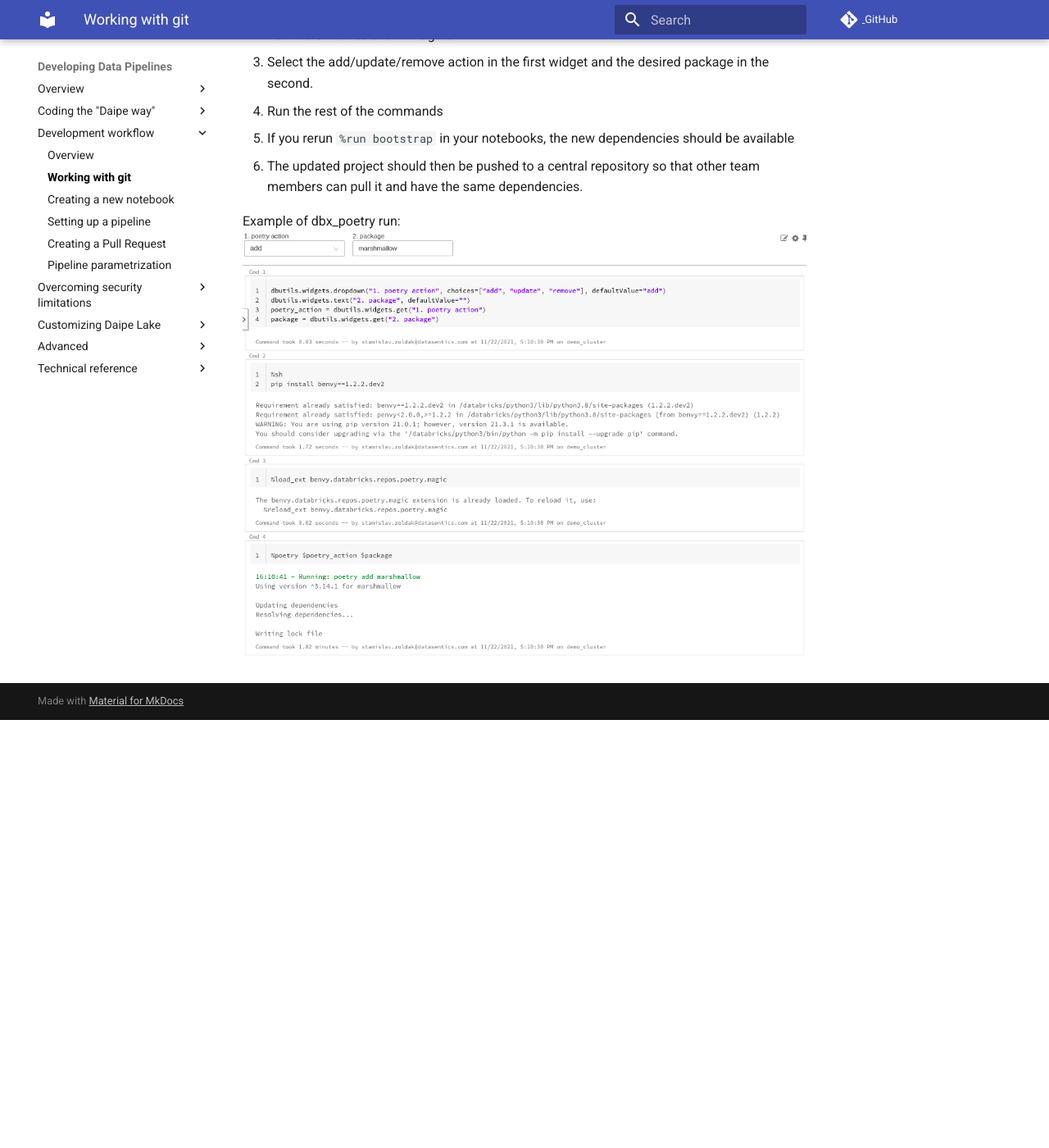
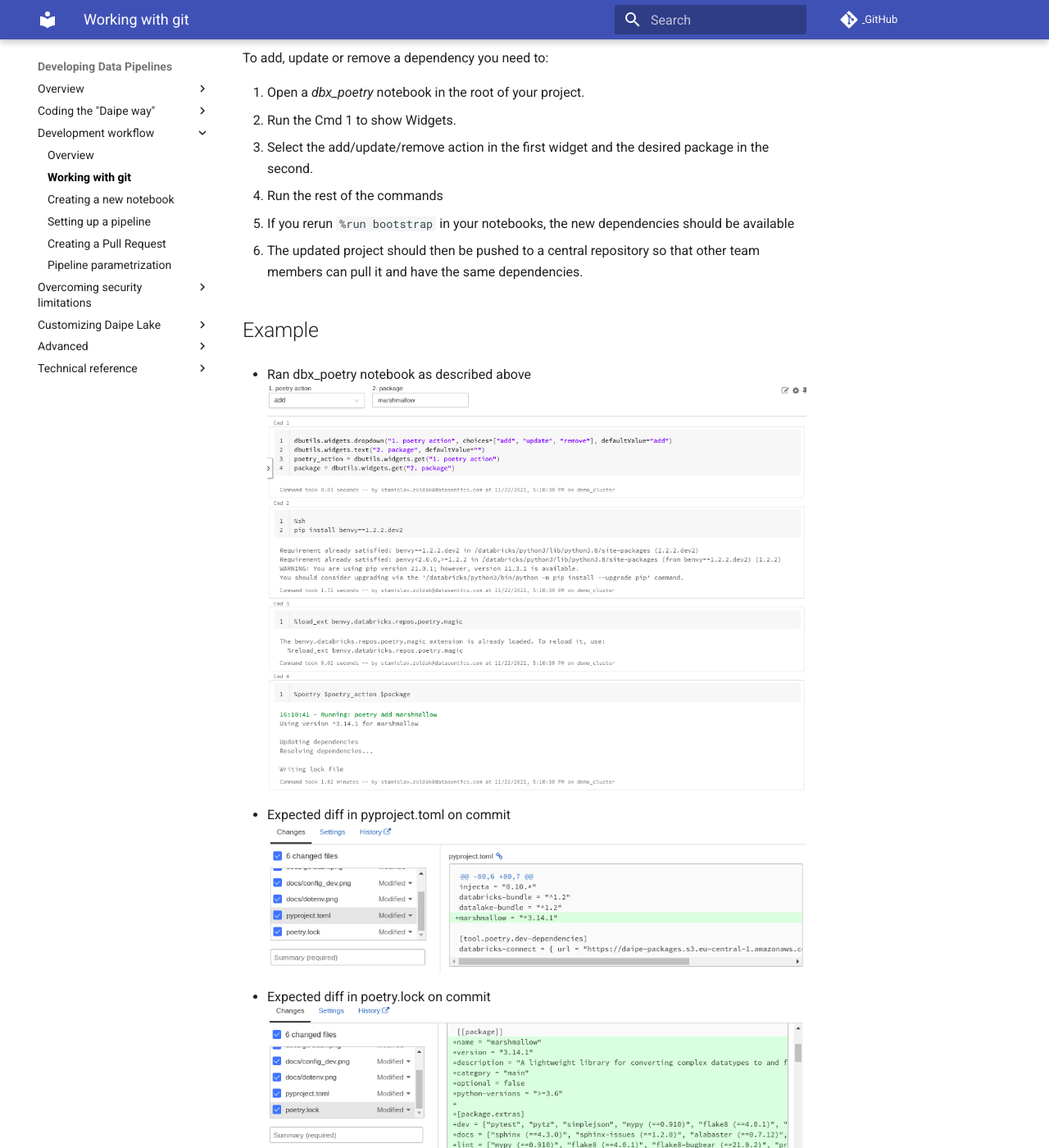
Before and after one commit to daipe-ai/platform-docs, an MkDocs documentation site: the page built from docs/working-with-git.md, in a window 1280 px wide and 1400 px high, scrolled down 2009 px. Shown: the whole window at 82% size. Built offline with MkDocs 1.6.1 and Material for MkDocs 9.7.7, drawn with Linux system fonts in a browser that asks for light colours; comment, search, counter and statistics services are not loaded; before the commit the page ends 2887 px from its top, so only the background shows below that; some of the changed text lies outside the part shown.

```diff
--- a/docs/working-with-git.md
+++ b/docs/working-with-git.md
@@ -1,4 +1,7 @@
 # Git workflow in Databricks
+
+!!! warning
+    If you are still using Daipe in Workspace / locally, [use this guide instead](working-with-git-local.md).
 
 !!! info "Prerequisites"
       - Enable 'Files in Repos' in your Databricks workspace at *Settings -> Admin Console -> Workspace Settings*
@@ -28,5 +31,12 @@ To add, update or remove a dependency you need to:
 5. If you rerun `%run bootstrap` in your notebooks, the new dependencies should be available
 6. The updated project should then be pushed to a central repository so that other team members can pull it and have the same dependencies.
 
-Example of dbx_poetry run:
+## Example
+- Ran dbx_poetry notebook as described above
 ![](images/repos-workflow-step4.png)
+
+- Expected diff in pyproject.toml on commit
+![](images/pyproject-diff.png)
+
+- Expected diff in poetry.lock on commit
+![](images/poetry-lock-diff.png)
```
Also changed, not shown: docs/working-with-git-local.md (added, +92 -0 lines), docs/images/poetry-lock-diff.png (added), docs/images/pyproject-diff.png (added).
